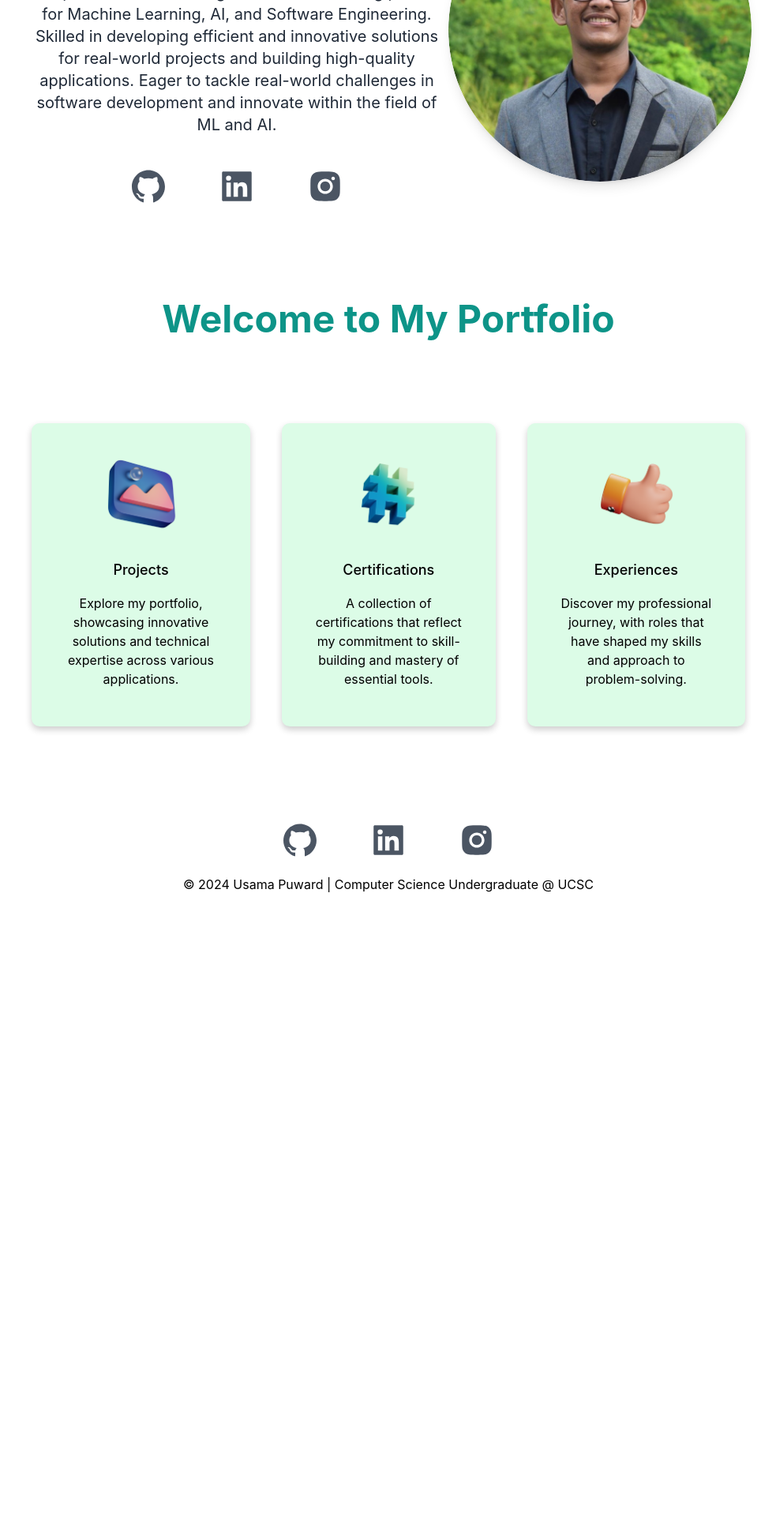
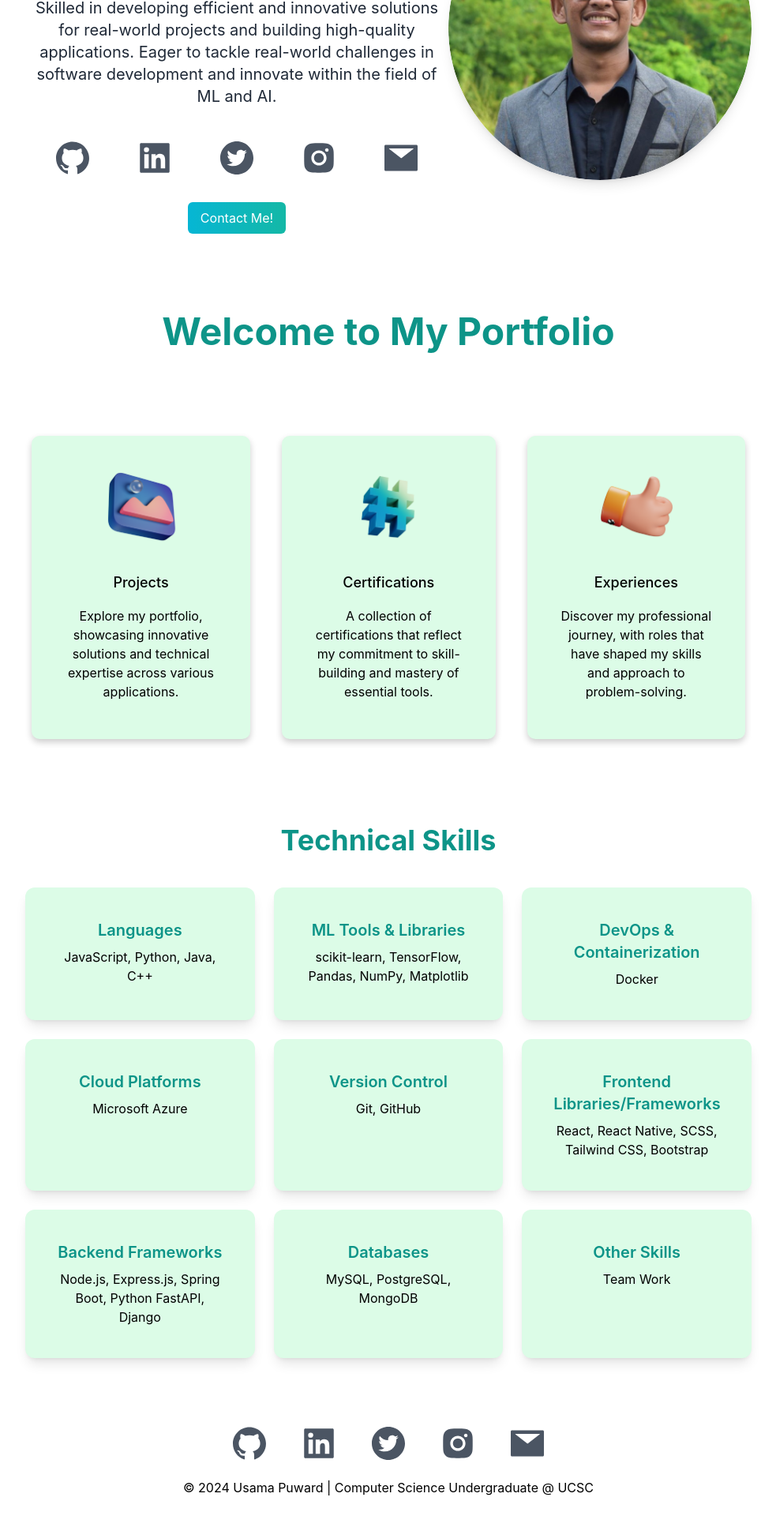
Before and after one commit to Usamafuward/portfolio, a React (Create React App) app: page / in a window 1280 px wide. Shown: the part 364-2284 px from the top of the page at 79% size, without its empty margins (148-1131 px from the left). Before the commit the page ends 1524 px from the top, so only its background shows below. Built offline with nearby package versions, Linux system fonts and the light colour scheme; the HTML template or start-up script is replaced by a standard one.

Commit message:
portfolio changed

```diff
--- a/src/App.js
+++ b/src/App.js
@@ -5,6 +5,7 @@ import Index from "./pages/Index";
 import Projects from "./pages/Projects";
 import Certifications from "./pages/Certifications";
 import Experiences from "./pages/Experiences";
+import Contact from "./pages/Contact";
 
 function App() {
   return (
@@ -15,6 +16,7 @@ function App() {
           <Route path="/projects" element={<Projects/>} />
           <Route path="/certifications" element={<Certifications/>} />
           <Route path="/experiences" element={<Experiences/>} />
+          <Route path="/contact" element={<Contact/>} />
         </Route>
       </Routes>
     </BrowserRouter>
--- a/src/components/Layout.jsx
+++ b/src/components/Layout.jsx
@@ -4,6 +4,8 @@ import {
   AiOutlineGithub,
   AiFillLinkedin,
   AiFillInstagram,
+  AiFillTwitterCircle,
+  AiFillMail,
   AiOutlineUp,
   AiOutlineDown,
   AiOutlineMenu,
@@ -25,7 +27,7 @@ const Layout = () => {
   return (
     <div className={darkMode ? "dark" : ""}>
       <header className="bg-white dark:bg-gray-900 px-10 md:px-20 lg:px-40">
-        <nav className="py-10 flex justify-between items-center dark:text-white">
+        <nav className="py-8 flex justify-between items-center dark:text-white">
           <ul className="flex items-center gap-5">
             <li>
               <div className="relative">
@@ -61,13 +63,20 @@ const Layout = () => {
                         Certifications
                       </Link>
                     </li>
-
                     <li>
                       <Link
                         to="/experiences"
                         className="block px-4 py-2 text-gray-700 dark:text-white hover:bg-gray-100 dark:hover:bg-gray-700"
                       >
                         Experiences
+                      </Link>
+                    </li>
+                    <li>
+                      <Link
+                        to="/contact"
+                        className="block px-4 py-2 text-gray-700 dark:text-white hover:bg-gray-100 dark:hover:bg-gray-700"
+                      >
+                        Contact Me!
                       </Link>
                     </li>
                   </ul>
@@ -125,12 +134,12 @@ const Layout = () => {
         </nav>
       </header>
 
-      <main className="bg-white py-5 dark:bg-gray-900 md:px-20 lg:px-40">
+      <main className="bg-white py-4 dark:bg-gray-900 md:px-20 lg:px-40">
         <Outlet />
       </main>
 
-      <footer className="py-5 text-center bg-white dark:bg-gray-900">
-        <div className="text-5xl flex justify-center gap-16 py-3 text-gray-600 dark:text-gray-400">
+      <footer className="py-4 text-center bg-white dark:bg-gray-900">
+        <div className="text-5xl flex justify-center gap-3 lg:gap-10 py-3 text-gray-600 dark:text-gray-400">
           <a
             href="https://github.com/Usamafuward"
             target="_blank"
@@ -150,7 +159,21 @@ const Layout = () => {
             target="_blank"
             rel="noopener noreferrer"
           >
+            <AiFillTwitterCircle />
+          </a>
+          <a
+            href="https://www.x.com/usamafuward"
+            target="_blank"
+            rel="noopener noreferrer"
+          >
             <AiFillInstagram />
+          </a>
+          <a
+            href="mailto:usamafuward2001@gmail.com"
+            target="_blank"
+            rel="noopener noreferrer"
+          >
+            <AiFillMail />
           </a>
         </div>
         <p className="text-md py-2 dark:text-white">
--- /dev/null
+++ b/src/pages/Contact.jsx
@@ -0,0 +1,94 @@
+import { useState } from "react";
+
+export default function Contact() {
+  const [formData, setFormData] = useState({
+    name: "",
+    email: "",
+    message: "",
+  });
+
+  const handleChange = (e) => {
+    const { name, value } = e.target;
+    setFormData({ ...formData, [name]: value });
+  };
+
+  const handleSubmit = (e) => {
+    e.preventDefault();
+    // Handle form submission logic (e.g., send email or save to database)
+    console.log("Form data:", formData);
+  };
+
+  return (
+    <section className="text-center">
+      <h1 className="text-5xl font-bold text-teal-600 dark:text-teal-400 mb-10">
+        Contact Me
+      </h1>
+      <p className="text-3xl leading-8 text-gray-800 dark:text-gray-200 max-w-2xl mx-auto mb-10">
+        Thanks for taking the time to reach out.
+      </p>
+      <form
+        onSubmit={handleSubmit}
+        className="max-w-4xl mx-auto bg-green-100 dark:bg-gray-700 p-10 rounded-lg shadow-lg"
+      >
+        <div className="md:flex mb-6 justify-between grid grid-cols-1 md:grid-cols-2">
+          <div className="mb-5">
+            <label
+              htmlFor="name"
+              className="block text-gray-800 dark:text-gray-200 text-left mb-2"
+            >
+              Name
+            </label>
+            <input
+              type="text"
+              id="name"
+              name="name"
+              value={formData.name}
+              onChange={handleChange}
+              className="w-full md:w-72 lg:w-96 p-3 border rounded-lg dark:bg-gray-800 dark:border-gray-700 dark:text-gray-200 focus:outline-none focus:border-teal-500"
+              required
+            />
+          </div>
+          <div className="mb-5">
+            <label
+              htmlFor="email"
+              className="block text-gray-800 dark:text-gray-200 text-left mb-2"
+            >
+              Email
+            </label>
+            <input
+              type="email"
+              id="email"
+              name="email"
+              value={formData.email}
+              onChange={handleChange}
+              className="w-full md:w-72 lg:w-96 p-3 border rounded-lg dark:bg-gray-800 dark:border-gray-700 dark:text-gray-200 focus:outline-none focus:border-teal-500"
+              required
+            />
+          </div>
+        </div>
+        <div className="mb-5">
+          <label
+            htmlFor="message"
+            className="block text-gray-800 dark:text-gray-200 text-left mb-2"
+          >
+            Message
+          </label>
+          <textarea
+            id="message"
+            name="message"
+            value={formData.message}
+            onChange={handleChange}
+            className="w-full p-3 h-32 border rounded-lg dark:bg-gray-800 dark:border-gray-700 dark:text-gray-200 focus:outline-none focus:border-teal-500"
+            required
+          ></textarea>
+        </div>
+        <button
+          type="submit"
+          className="w-full bg-teal-600 text-white py-3 rounded-lg font-semibold hover:bg-teal-500 transition-colors"
+        >
+          Submit
+        </button>
+      </form>
+    </section>
+  );
+}
--- a/src/pages/Index.jsx
+++ b/src/pages/Index.jsx
@@ -3,6 +3,8 @@ import {
   AiOutlineGithub,
   AiFillLinkedin,
   AiFillInstagram,
+  AiFillTwitterCircle,
+  AiFillMail,
 } from "react-icons/ai";
 import { Link } from "react-router-dom";
 import profile from "../assets/profile.jpg";
@@ -15,7 +17,7 @@ const Index = () => {
     <div>
       <section className="text-center p-5 py-5 lg:flex md:justify-between">
         <div>
-          <h2 className="text-5xl py-3 pb-9 text-teal-600 font-medium dark:text-teal-400 md:text-6xl">
+          <h2 className="text-5xl py-3 pb-5 text-teal-600 font-medium dark:text-teal-400 md:text-6xl">
             Usama Puward
           </h2>
           <h3 className="text-2xl py-2 dark:text-white md:text-3xl">
@@ -29,7 +31,7 @@ const Index = () => {
             challenges in software development and innovate within the field of
             ML and AI.
           </p>
-          <div className="text-5xl flex justify-center gap-16 py-5 text-gray-600 dark:text-gray-400">
+          <div className="text-5xl flex justify-center gap-3 lg:gap-14 py-5 text-gray-600 dark:text-gray-400">
             <a
               href="https://github.com/Usamafuward"
               target="_blank"
@@ -49,9 +51,30 @@ const Index = () => {
               target="_blank"
               rel="noopener noreferrer"
             >
+              <AiFillTwitterCircle />
+            </a>
+            <a
+              href="https://www.x.com/usamafuward"
+              target="_blank"
+              rel="noopener noreferrer"
+            >
               <AiFillInstagram />
             </a>
+            <a
+              href="mailto:usamafuward2001@gmail.com"
+              target="_blank"
+              rel="noopener noreferrer"
+            >
+              <AiFillMail />
+            </a>
           </div>
+          <Link to="/contact">
+            <div>
+              <button className="bg-gradient-to-r from-cyan-500 to-teal-500 text-white px-4 py-2 mt-3 border-none rounded-md flex items-center mx-auto">
+                Contact Me!
+              </button>
+            </div>
+          </Link>
         </div>
         <div className="relative mx-auto mt-10 md:mt-0 flex items-center justify-center pt-7 md:pt-0">
           <div className="relative rounded-full w-80 h-80 md:w-96 md:h-96 overflow-hidden shadow-lg">
@@ -126,6 +149,67 @@ const Index = () => {
           </Link>
         </div>
       </section>
+      <section className=" py-10 px-5">
+        <h2 className="text-4xl font-bold text-center text-teal-600 dark:text-teal-400 mb-10">
+          Technical Skills
+        </h2>
+        <div className="grid grid-cols-1 md:grid-cols-2 lg:grid-cols-3 gap-6 max-w-6xl mx-auto">
+          <div className="text-center shadow-lg dark:shadow-gray-400 p-10 rounded-xl bg-green-100">
+            <h3 className="text-xl font-semibold text-teal-600 dark:text-teal-400 mb-2">
+              Languages
+            </h3>
+            <p>JavaScript, Python, Java, C++</p>
+          </div>
+          <div className="text-center shadow-lg dark:shadow-gray-400 p-10 rounded-xl bg-green-100">
+            <h3 className="text-xl font-semibold text-teal-600 dark:text-teal-400 mb-2">
+              ML Tools & Libraries
+            </h3>
+            <p>scikit-learn, TensorFlow, Pandas, NumPy, Matplotlib</p>
+          </div>
+          <div className="text-center shadow-lg dark:shadow-gray-400 p-10 rounded-xl bg-green-100">
+            <h3 className="text-xl font-semibold text-teal-600 dark:text-teal-400 mb-2">
+              DevOps & Containerization
+            </h3>
+            <p>Docker</p>
+          </div>
+          <div className="text-center shadow-lg dark:shadow-gray-400 p-10 rounded-xl bg-green-100">
+            <h3 className="text-xl font-semibold text-teal-600 dark:text-teal-400 mb-2">
+              Cloud Platforms
+            </h3>
+            <p>Microsoft Azure</p>
+          </div>
+          <div className="text-center shadow-lg dark:shadow-gray-400 p-10 rounded-xl bg-green-100">
+            <h3 className="text-xl font-semibold text-teal-600 dark:text-teal-400 mb-2">
+              Version Control
+            </h3>
+            <p>Git, GitHub</p>
+          </div>
+          <div className="text-center shadow-lg dark:shadow-gray-400 p-10 rounded-xl bg-green-100">
+            <h3 className="text-xl font-semibold text-teal-600 dark:text-teal-400 mb-2">
+              Frontend Libraries/Frameworks
+            </h3>
+            <p>React, React Native, SCSS, Tailwind CSS, Bootstrap</p>
+          </div>
+          <div className="text-center shadow-lg dark:shadow-gray-400 p-10 rounded-xl bg-green-100">
+            <h3 className="text-xl font-semibold text-teal-600 dark:text-teal-400 mb-2">
+              Backend Frameworks
+            </h3>
+            <p>Node.js, Express.js, Spring Boot, Python FastAPI, Django</p>
+          </div>
+          <div className="text-center shadow-lg dark:shadow-gray-400 p-10 rounded-xl bg-green-100">
+            <h3 className="text-xl font-semibold text-teal-600 dark:text-teal-400 mb-2">
+              Databases
+            </h3>
+            <p>MySQL, PostgreSQL, MongoDB</p>
+          </div>
+          <div className="text-center shadow-lg dark:shadow-gray-400 p-10 rounded-xl bg-green-100">
+            <h3 className="text-xl font-semibold text-teal-600 dark:text-teal-400 mb-2">
+              Other Skills
+            </h3>
+            <p>Team Work</p>
+          </div>
+        </div>
+      </section>
     </div>
   );
 };
```
